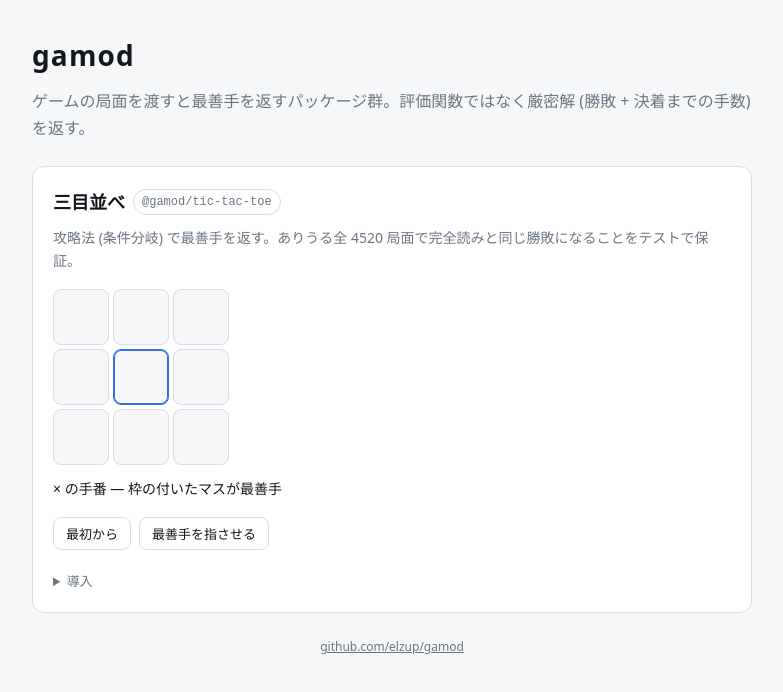
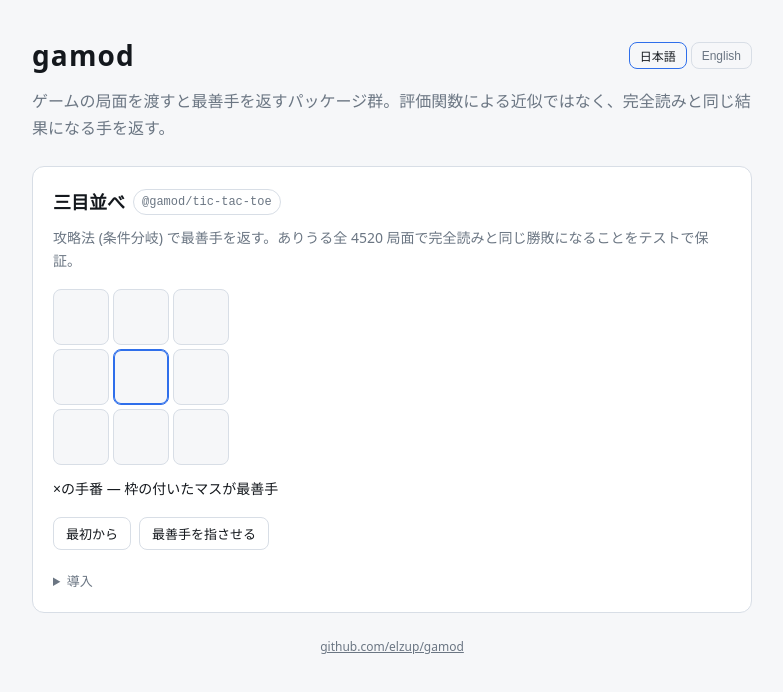
Before and after one commit to elzup/gamod, a website built with Vite: page apps/demo/index.html in a window 1280 px wide. Shown: the whole page, without its empty margins (248-1031 px from the left). Built offline with nearby package versions, Linux system fonts and the light colour scheme.

Commit message:
feat: demo に言語切替 (ja デフォルト / en) を追加

```diff
--- a/apps/demo/src/demo.ts
+++ b/apps/demo/src/demo.ts
@@ -1,10 +1,12 @@
 /** ゲームを 1 つ足すたびにこの形の Demo を 1 ファイル作り、registry に並べるだけにする */
+import type { LocalizedText } from "./i18n.js"
+
 export type Demo = {
   /** npm パッケージ名。install コマンドはここから作る */
   pkg: string
-  title: string
+  title: LocalizedText
   /** 何を計算するパッケージなのかの 1 行説明 */
-  summary: string
+  summary: LocalizedText
   /** 最小の使い方 */
   snippet: string
   mount: (root: HTMLElement) => void
--- a/apps/demo/src/games/ticTacToe.ts
+++ b/apps/demo/src/games/ticTacToe.ts
@@ -6,6 +6,7 @@ import {
   type State,
 } from "@gamod/tic-tac-toe"
 import { type Demo, el } from "../demo.js"
+import { getLocale, type Locale } from "../i18n.js"
 
 const MARK = { x: "×", o: "○" } as const
 
@@ -20,6 +21,22 @@ const LINES = [
   [0, 4, 8],
   [2, 4, 6],
 ] as const
+
+const TEXT = {
+  turn: {
+    ja: "の手番 — 枠の付いたマスが最善手",
+    en: " to move — the highlighted cell is the best move",
+  },
+  win: { ja: "の勝ち", en: " wins" },
+  draw: { ja: "引分", en: "Draw" },
+  reset: { ja: "最初から", en: "Reset" },
+  auto: { ja: "最善手を指させる", en: "Play the best move" },
+} as const
+
+const cellLabel = (index: number, cellText: string, locale: Locale): string =>
+  locale === "ja"
+    ? `${index + 1} 番目のマス${cellText === "" ? "" : `: ${cellText}`}`
+    : `Cell ${index + 1}${cellText === "" ? "" : `: ${cellText}`}`
 
 const winnerOf = ({ board }: State): Player | null =>
   LINES.map(([a, b, c]) =>
@@ -36,20 +53,25 @@ const place = (state: State, move: Move): State => ({
   turn: state.turn === "x" ? "o" : "x",
 })
 
-const statusText = (state: State): string => {
+const statusText = (state: State, locale: Locale): string => {
   const winner = winnerOf(state)
 
-  if (winner !== null) return `${MARK[winner]} の勝ち`
-  if (isOver(state)) return "引分"
+  if (winner !== null) return `${MARK[winner]}${TEXT.win[locale]}`
+  if (isOver(state)) return TEXT.draw[locale]
 
-  return `${MARK[state.turn]} の手番 — 枠の付いたマスが最善手`
+  return `${MARK[state.turn]}${TEXT.turn[locale]}`
 }
+
+// 言語切替で再 mount されても対局を失わないよう、盤面はモジュールに置く
+let state = initialState()
 
 export const ticTacToeDemo: Demo = {
   pkg: "@gamod/tic-tac-toe",
-  title: "三目並べ",
-  summary:
-    "攻略法 (条件分岐) で最善手を返す。ありうる全 4520 局面で完全読みと同じ勝敗になることをテストで保証。",
+  title: { ja: "三目並べ", en: "Tic-Tac-Toe" },
+  summary: {
+    ja: "攻略法 (条件分岐) で最善手を返す。ありうる全 4520 局面で完全読みと同じ勝敗になることをテストで保証。",
+    en: "Returns the best move via a rule-based strategy (conditionals), tested to match exhaustive search on all 4520 reachable positions.",
+  },
   snippet: `import { bestMove } from "@gamod/tic-tac-toe"
 
 bestMove({
@@ -58,8 +80,7 @@ bestMove({
 }) // => 2`,
 
   mount(root) {
-    let state = initialState()
-
+    const locale = getLocale()
     const board = el("div", { class: "board" })
     const status = el("p", { class: "status" })
     const controls = el("div", { class: "controls" })
@@ -81,7 +102,7 @@ bestMove({
             {
               class: `cell${index === best ? " best" : ""}`,
               type: "button",
-              "aria-label": `${index + 1} 番目のマス${cell === null ? "" : `: ${cellText}`}`,
+              "aria-label": cellLabel(index, cellText, locale),
               ...(over || cell !== null ? { disabled: "" } : {}),
             },
             [cellText]
@@ -93,17 +114,17 @@ bestMove({
         })
       )
 
-      status.textContent = statusText(state)
+      status.textContent = statusText(state, locale)
     }
 
-    const reset = el("button", { type: "button" }, ["最初から"])
+    const reset = el("button", { type: "button" }, [TEXT.reset[locale]])
 
     reset.addEventListener("click", () => {
       state = initialState()
       render()
     })
 
-    const auto = el("button", { type: "button" }, ["最善手を指させる"])
+    const auto = el("button", { type: "button" }, [TEXT.auto[locale]])
 
     auto.addEventListener("click", () => {
       const move = isOver(state) ? null : bestMove(state)
--- /dev/null
+++ b/apps/demo/src/i18n.ts
@@ -0,0 +1,21 @@
+export const LOCALES = ["ja", "en"] as const
+export type Locale = (typeof LOCALES)[number]
+export type LocalizedText = Record<Locale, string>
+
+const STORAGE_KEY = "gamod-locale"
+const DEFAULT_LOCALE: Locale = "ja"
+
+const readSaved = (): Locale => {
+  const saved = localStorage.getItem(STORAGE_KEY)
+
+  return saved === "en" || saved === "ja" ? saved : DEFAULT_LOCALE
+}
+
+let current: Locale = readSaved()
+
+export const getLocale = (): Locale => current
+
+export const setLocale = (locale: Locale): void => {
+  current = locale
+  localStorage.setItem(STORAGE_KEY, locale)
+}
--- a/apps/demo/src/main.ts
+++ b/apps/demo/src/main.ts
@@ -1,17 +1,39 @@
 import { type Demo, el } from "./demo.js"
 import { ticTacToeDemo } from "./games/ticTacToe.js"
+import {
+  getLocale,
+  LOCALES,
+  type Locale,
+  type LocalizedText,
+  setLocale,
+} from "./i18n.js"
 import "./style.css"
 
 const demos: Demo[] = [ticTacToeDemo]
 
+const UI = {
+  tagline: {
+    ja: "ゲームの局面を渡すと最善手を返すパッケージ群。評価関数による近似ではなく、完全読みと同じ結果になる手を返す。",
+    en: "Packages that return the best move for a given game state — a move with the same result as exhaustive search, not an approximation.",
+  },
+  usage: { ja: "導入", en: "Usage" },
+  title: { ja: "gamod — ゲームの最善手", en: "gamod — best moves for games" },
+} satisfies Record<string, LocalizedText>
+
+const LOCALE_LABEL: Record<Locale, string> = { ja: "日本語", en: "English" }
+
 const section = (demo: Demo): HTMLElement => {
+  const locale = getLocale()
   const playground = el("div", { class: "playground" })
   const node = el("section", { class: "card" }, [
-    el("h2", {}, [demo.title, el("code", { class: "pkg" }, [demo.pkg])]),
-    el("p", { class: "summary" }, [demo.summary]),
+    el("h2", {}, [
+      demo.title[locale],
+      el("code", { class: "pkg" }, [demo.pkg]),
+    ]),
+    el("p", { class: "summary" }, [demo.summary[locale]]),
     playground,
     el("details", {}, [
-      el("summary", {}, ["導入"]),
+      el("summary", {}, [UI.usage[locale]]),
       el("pre", { class: "code" }, [`pnpm add ${demo.pkg}`]),
       el("pre", { class: "code" }, [demo.snippet]),
     ]),
@@ -22,16 +44,49 @@ const section = (demo: Demo): HTMLElement => {
   return node
 }
 
+const langSwitch = (): HTMLElement => {
+  const current = getLocale()
+  const buttons = LOCALES.map((locale) => {
+    const active = locale === current
+    const button = el(
+      "button",
+      {
+        type: "button",
+        class: `lang-button${active ? " active" : ""}`,
+        "aria-pressed": String(active),
+      },
+      [LOCALE_LABEL[locale]]
+    )
+
+    button.addEventListener("click", () => {
+      if (locale === getLocale()) return
+      setLocale(locale)
+      renderApp()
+    })
+
+    return button
+  })
+
+  return el("div", { class: "lang" }, buttons)
+}
+
 const app = document.querySelector("#app")
 
 if (app === null) throw new Error("#app not found")
 
+const renderApp = () => {
+  const locale = getLocale()
+
+  document.documentElement.lang = locale
+  document.title = UI.title[locale]
+
   app.replaceChildren(
     el("header", {}, [
+      el("div", { class: "header-row" }, [
         el("h1", {}, ["gamod"]),
-    el("p", {}, [
-      "ゲームの局面を渡すと最善手を返すパッケージ群。評価関数ではなく厳密解 (勝敗 + 決着までの手数) を返す。",
+        langSwitch(),
       ]),
+      el("p", {}, [UI.tagline[locale]]),
     ]),
     ...demos.map(section),
     el("footer", {}, [
@@ -40,3 +95,6 @@ app.replaceChildren(
       ]),
     ])
   )
+}
+
+renderApp()
--- a/apps/demo/src/style.css
+++ b/apps/demo/src/style.css
@@ -44,6 +44,33 @@ h1 {
   margin: 0;
   font-size: 28px;
   letter-spacing: 0.04em;
+}
+
+.header-row {
+  display: flex;
+  align-items: center;
+  justify-content: space-between;
+  gap: 16px;
+}
+
+.lang {
+  display: flex;
+  gap: 4px;
+}
+
+.lang-button {
+  background: transparent;
+  color: var(--muted);
+  border: 1px solid var(--line);
+  border-radius: 8px;
+  padding: 4px 10px;
+  font-size: 12px;
+  cursor: pointer;
+}
+
+.lang-button.active {
+  color: var(--fg);
+  border-color: var(--accent);
 }
 
 header p {
```
Lines whose indentation alone changed are shown as unchanged.
